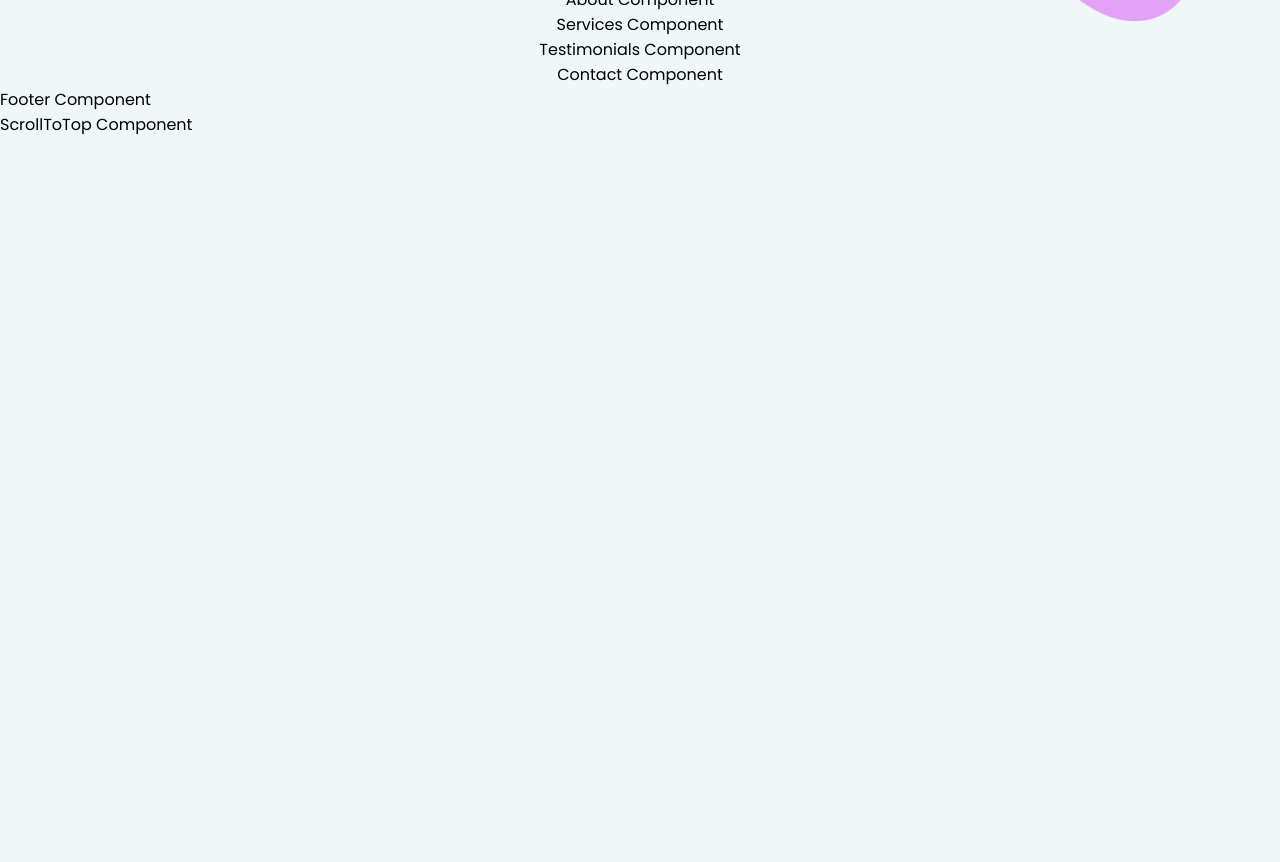
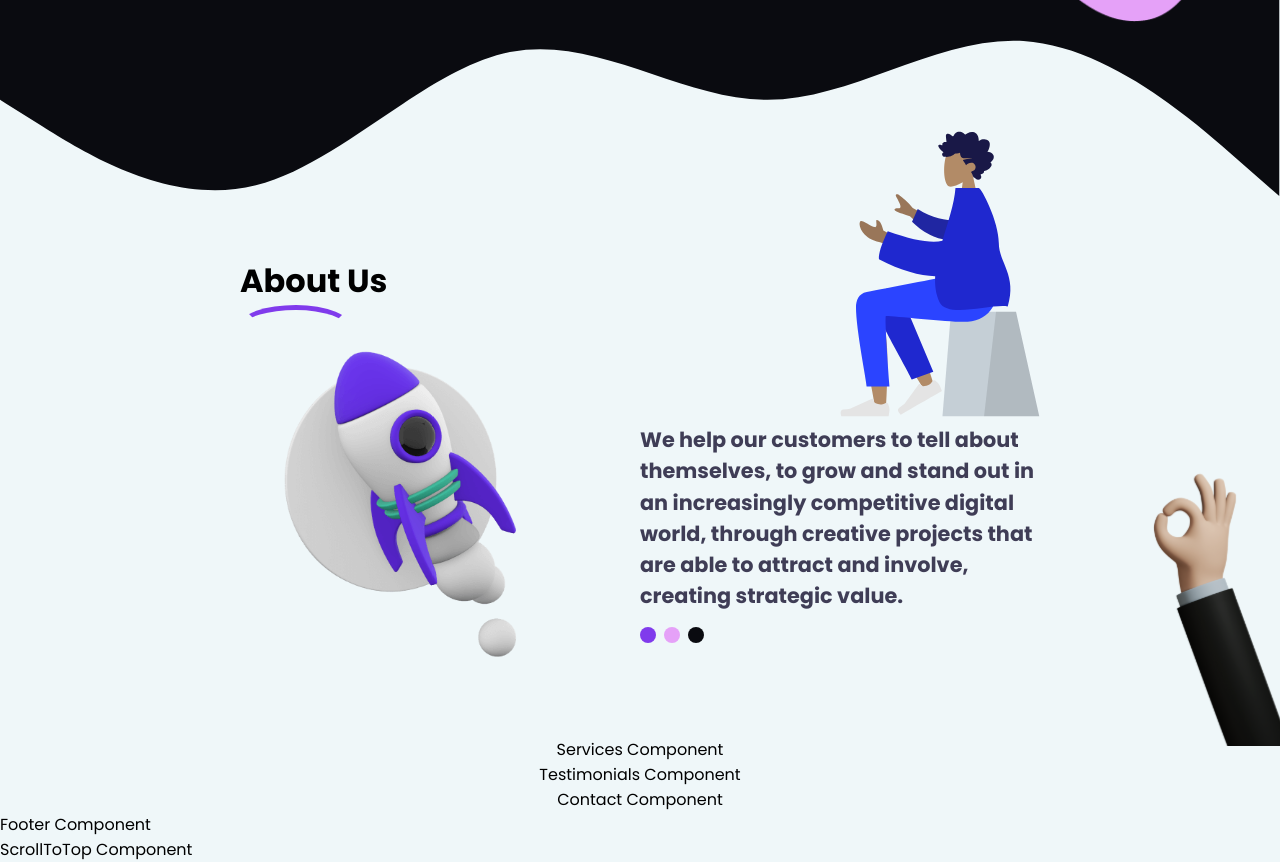
Before and after one commit to zourdyzou/react-gsap-agency-website, a React (Create React App) app: page / in a window 1280 px wide. Shown: the part 660-1522 px from the top of the page. Before the commit the page ends 800 px from the top, so only its background shows below. Built offline with nearby package versions, Linux system fonts and the light colour scheme.

Commit message:
:fire: building out the about section
done

```diff
--- a/src/sections/About/index.js
+++ b/src/sections/About/index.js
@@ -1,7 +1,67 @@
-// This is About component, It will contain about us info.
+import React from "react";
+
+import {
+  AboutContainer,
+  Waves,
+  Hand,
+  MainContent,
+  CurvedLine,
+  Title,
+  ContentContainer,
+  Rocket,
+  Human,
+  Text,
+  Circle,
+  AboutText,
+  SectionTitle,
+} from "./styles/About";
+
+import wave from "../../assets/waves.svg";
+import rocket from "../../assets/rocket image.png";
+import human from "../../assets/human.svg";
+import hand from "../../assets/hand.svg";
 
 const About = () => {
-  return <div>About Component</div>;
+  return (
+    <AboutContainer>
+      <Waves src={wave} alt="surfing waves svg" />
+
+      <Hand>
+        <img src={hand} alt="hand pic" />
+      </Hand>
+
+      <MainContent>
+        <SectionTitle>
+          <Title>About Us</Title>
+          <CurvedLine />
+        </SectionTitle>
+
+        <ContentContainer>
+          <Rocket>
+            <img src={rocket} alt="rocket animation" width="400" height="400" />
+          </Rocket>
+
+          <AboutText>
+            <Human>
+              <img src={human} alt="" width="400" height="400" />
+            </Human>
+
+            <Text>
+              We help our customers to tell about themselves, to grow and stand
+              out in an increasingly competitive digital world, through creative
+              projects that are able to attract and involve, creating strategic
+              value.
+            </Text>
+            <div>
+              <Circle style={{ backgroundColor: "var(--purple)" }} />
+              <Circle style={{ backgroundColor: "var(--pink)" }} />
+              <Circle style={{ backgroundColor: "var(--black)" }} />
+            </div>
+          </AboutText>
+        </ContentContainer>
+      </MainContent>
+    </AboutContainer>
+  );
 };
 
 export default About;
--- a/src/sections/About/styles/About.js
+++ b/src/sections/About/styles/About.js
@@ -0,0 +1,134 @@
+import styled, { keyframes } from "styled-components";
+
+export const move = keyframes`
+    0% { transform: translateY(-5px)         }
+    50% { transform: translateY(10px) translateX(10px)        }
+    100% { transform: translateY(-5px)         }
+`;
+
+export const AboutContainer = styled.section`
+  width: 100vw;
+  position: relative;
+  display: flex;
+  flex-direction: column;
+  justify-content: center;
+  align-items: center;
+`;
+
+export const Waves = styled.img`
+  width: 100%;
+  height: auto;
+  position: absolute;
+  top: -1rem;
+`;
+
+export const Hand = styled.div`
+  position: absolute;
+  bottom: -1rem;
+  right: 0;
+  @media only Screen and (max-width: 40em) {
+    display: none;
+  }
+`;
+
+export const MainContent = styled.div`
+  margin: 0 15rem;
+  margin-top: 15rem;
+  display: flex;
+  justify-content: center;
+  flex-direction: column;
+
+  @media only Screen and (max-width: 64em) {
+    margin: 0 calc(5rem + 5vw);
+    margin-top: 10rem;
+  }
+  @media only Screen and (max-width: 40em) {
+    align-items: center;
+    margin: 3rem calc(3rem + 3vw);
+  }
+`;
+
+export const SectionTitle = styled.div`
+  @media (min-width: 1800px) {
+    margin-top: 100px;
+
+    transform: translateY(20px);
+  }
+  @media (min-width: 1100px) {
+    transform: translateY(30px);
+  }
+`;
+
+export const Title = styled.h1`
+  font-size: 2rem;
+  display: inline-block;
+`;
+
+export const CurvedLine = styled.div`
+  width: 7rem;
+  height: 2rem;
+  border: solid 5px var(--purple);
+  border-color: var(--purple) transparent transparent transparent;
+  border-radius: 150%/60px 70px 0 0;
+`;
+
+export const ContentContainer = styled.div`
+  display: flex;
+  justify-content: space-between;
+  align-items: center;
+
+  @media (min-width: 1100px) {
+    margin-top: 30px;
+  }
+
+  @media only Screen and (max-width: 40em) {
+    flex-direction: column;
+  }
+`;
+
+export const Rocket = styled.div`
+  display: flex;
+  justify-content: center;
+  align-content: center;
+  width: 40%;
+  padding-bottom: 5rem;
+  animation: ${move} 2.5s ease infinite;
+  @media only Screen and (max-width: 40em) {
+    width: 50vw;
+    padding-bottom: 0;
+  }
+`;
+
+export const Human = styled.div`
+  width: 50%;
+  position: absolute;
+  right: 0;
+  bottom: 100%;
+  @media only Screen and (max-width: 40em) {
+    display: none;
+  }
+`;
+
+export const Text = styled.h4`
+  font-size: calc(0.5rem + 1vw);
+  line-height: 1.5;
+  color: var(--nav2);
+`;
+
+export const Circle = styled.span`
+  display: inline-block;
+  width: 1rem;
+  height: 1rem;
+  border-radius: 50%;
+  background-color: black;
+  margin-right: 0.5rem;
+  margin-top: 1rem;
+`;
+
+export const AboutText = styled.div`
+  width: 50%;
+  position: relative;
+  @media only Screen and (max-width: 40em) {
+    width: 100%;
+  }
+`;
```
